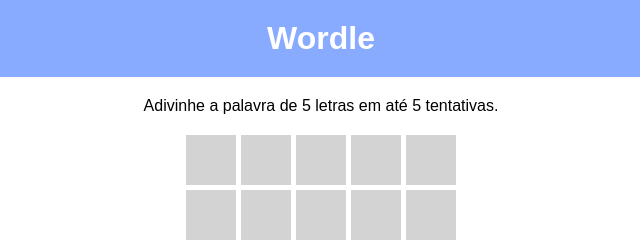
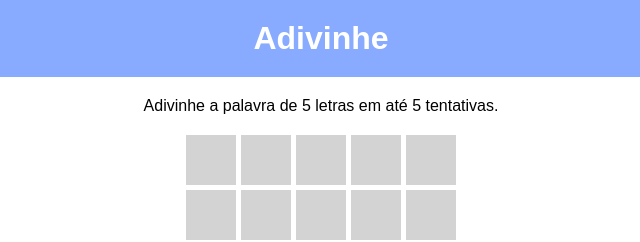
Before and after one commit to FelipeOliveira456/ap1, a plain HTML site: page index.html in a window 1280 px wide. Shown: the top 242 px of the page, 319-959 px from the left. Drawn offline with nearby package versions, Linux system fonts and the light colour scheme.

Commit message:
renomeia jogo de Wordle para Adivinhe

```diff
--- a/index.html
+++ b/index.html
@@ -3,13 +3,13 @@
     <head>
         <meta charset="utf-8">
         <meta name="viewport" content="width=device-width, initial-scale=1.0">
-        <title>Wordle</title>
+        <title>Adivinhe</title>
         <link rel="stylesheet" href="styles.css">
     </head>
     <body>
         <div class="conteiner">
             <header>
-                <h1>Wordle</h1>
+                <h1>Adivinhe</h1>
             </header>
             <p id="instrucoes">Adivinhe a palavra de 5 letras em até 5 tentativas.</p>
             <div id="grade"></div>
```
Also changed, not shown: 1 other file.
